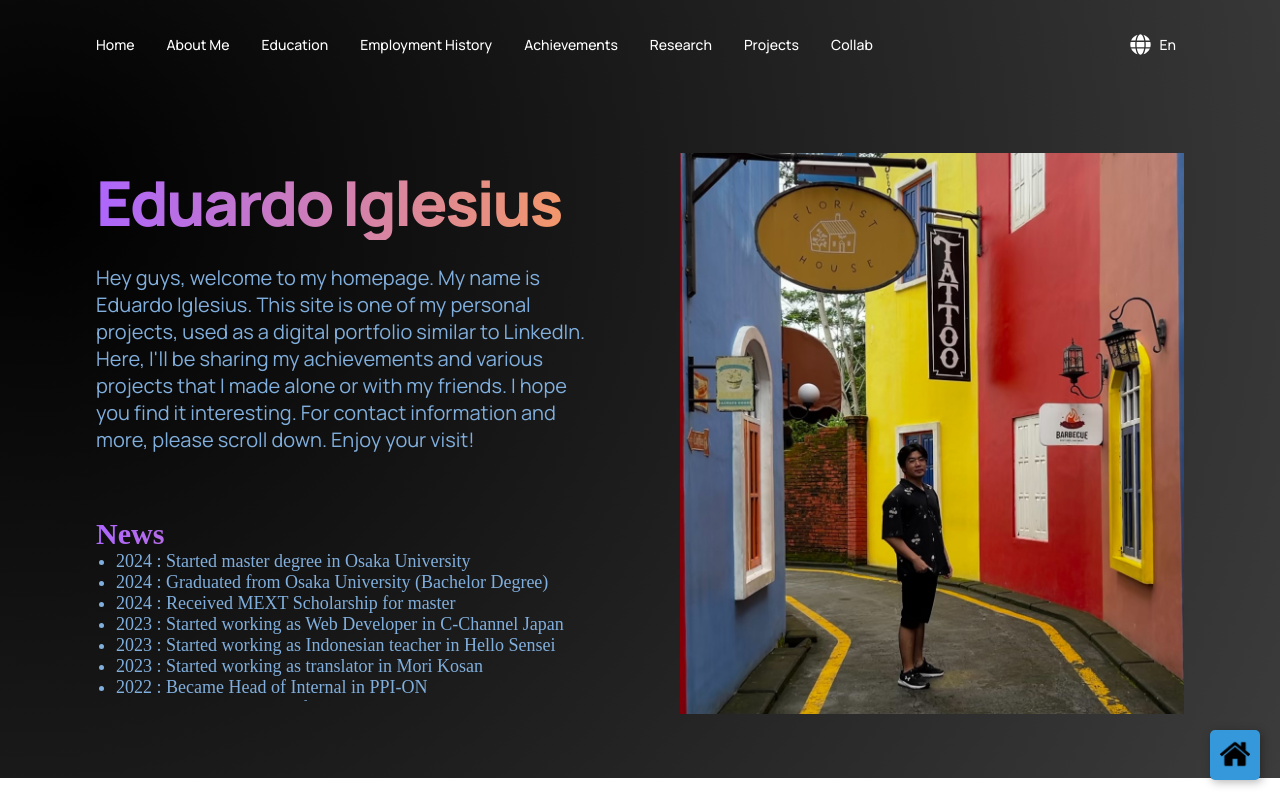
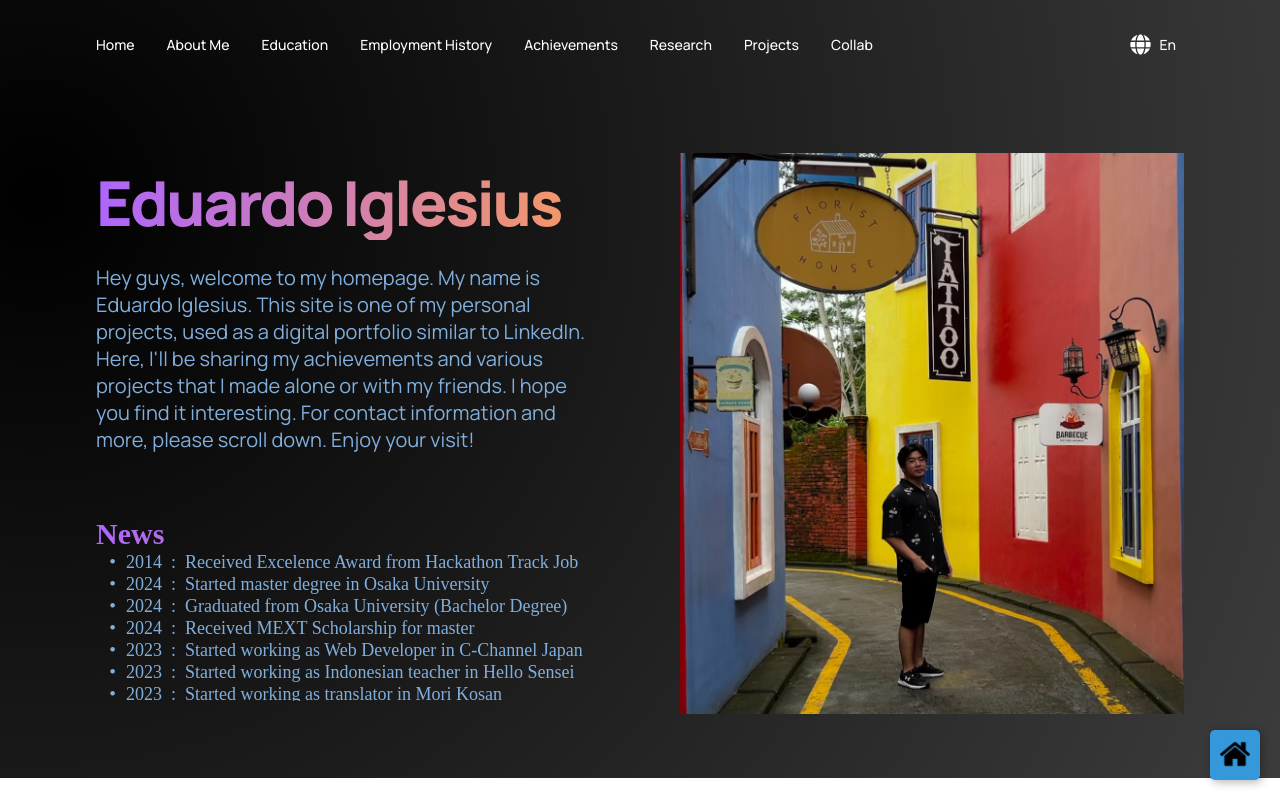
Before and after one commit to edidudedo/homepage, a React (Create React App) app: page / in a window 1280 px wide. Shown: the top 800 px of the page. Built offline with nearby package versions, Linux system fonts and the light colour scheme.

Commit message:
Add New Information

```diff
--- a/src/App.js
+++ b/src/App.js
@@ -10,7 +10,7 @@ function App() {
 
   return (
     <LanguageProvider>
-      <div clasName = "App">
+      <div className = "App">
         <TopButton />
         <div className = "gradient__bg">
           <Navbar />
--- a/src/Assets/Achievements/index.js
+++ b/src/Assets/Achievements/index.js
@@ -2,3 +2,4 @@ export { default as Penghargaan } from './penghargaan.jpg';
 export { default as Penghargaan2 } from './Penghargaan2.jpg';
 export { default as PenghargaanDll } from './PenghargaanDll.jpg';
 export { default as Monbukagakusho } from './Monbukagakusho.png';
+export { default as Hackathon } from './hakathon.png';
--- a/src/Assets/Collab/index.js
+++ b/src/Assets/Collab/index.js
@@ -1,2 +1,3 @@
 export { default as Maze } from './Maze.png';
 export { default as ImageCropper } from './ImageCropper.png';
+export { default as Hackathon } from './Hackathon.png';
--- a/src/Components/Language/en.js
+++ b/src/Components/Language/en.js
@@ -12,6 +12,7 @@ const en ={
     home : {
         desc : "Hey guys, welcome to my homepage. My name is Eduardo Iglesius. This site is one of my personal projects, used as a digital portfolio similar to LinkedIn. Here, I'll be sharing my achievements and various projects that  I made alone or with my friends. I hope you find it interesting. For contact information and more, please scroll down. Enjoy your visit!",
         news : {
+            hackathon : "Received Excelence Award from Hackathon Track Job",
             masterHandai : "Started master degree in Osaka University",
             graduateHandai : " Graduated from Osaka University (Bachelor Degree)",
             mextMaster : "Received MEXT Scholarship for master",
@@ -22,6 +23,7 @@ const en ={
             memberInternal : "Became member of Internal in PPI-ON",
             bachelorHandai : "Started bachelor degree in Osaka University",
             jlc : "Started japanese school in Japanese Language Center for International Students",
+            mextBachelor : "Received MEXT Scholarship for bachelor",
         },
     },
     aboutMe : {
@@ -92,6 +94,7 @@ const en ={
             year : "Year",
             desc : "Desc",
         },
+        hackathon_desc : "An award issued by Track Job, given to the outstanding team for the overall idea, implementation, and presentation that were conducted within 2 weeks.",
         gakubusho_desc : "An award issued by Osaka University, given to one outstanding student from the course who is currently enrolled in Osaka University",
         mextMaster_desc : "A scholarship funded by the Japanese Ministry of Education, Culture, Sports, Science and Technology (MEXT), supports foreign students studying in Japan. It covers tuition, provides a monthly stipend, and include travel expenses to and from Japan.",
         tpbsho_desc : "An award issued by Osaka univeristy, Honored to students who excel in liberal arts education, focusing on one of the university's educational goals. It evaluates overall achievements including credits earned and academic performance. Annually, around 50 students out of 3000s students from across all faculties are selected, based on their accomplishments by the end of their second year, including those in the International College's English courses by their third year.",
@@ -126,7 +129,8 @@ const en ={
         image_name : "Automatic Image Cropper",
         image_desc : "A computer vision with 1 image input and then the program will immediately crop the main quadilateral object in the image and print it as a new image. Credit to 西田 直生, 忠谷 晃佑、北村 祐稀.",
         vr_name : "脱出迷路",
-        vr_desc : "A 1v1 VR game between two players. One player plays the role of the Game Master, controlling the maze and its dynamics through a computer interface. The opposing player, immersed in a virtual reality environment, takes on the role of a player. The objective of the player is to escape the labyrinth by collecting keys and various items within the time limit, all while avoiding the traps set by the Game Master and evading monsters that lurk within. Credit to 西 滉平, 年藤 悠歩, 佐⼭ 幸翼, 玉置 文人."
+        vr_desc : "A 1v1 VR game between two players. One player plays the role of the Game Master, controlling the maze and its dynamics through a computer interface. The opposing player, immersed in a virtual reality environment, takes on the role of a player. The objective of the player is to escape the labyrinth by collecting keys and various items within the time limit, all while avoiding the traps set by the Game Master and evading monsters that lurk within. Credit to 西 滉平, 年藤 悠歩, 佐⼭ 幸翼, 玉置 文人.",
+        hackathon : "A mobile app where user can use their phone cameras to scan the bill when they go to a trip and split it among the others. Credit to : 西 滉平, 吉崎 響, 和坂 優佑, 丸山 結, Buamanee Thanpimon."
     },
     footer : {
         contact : "Contact",
--- a/src/Containers/Achievements/Achievements.css
+++ b/src/Containers/Achievements/Achievements.css
@@ -101,36 +101,7 @@
   margin-left :10px;
 }
 
-.modal-overlay {
-  position: fixed;
-  top: 0;
-  left: 0;
-  width: 100%;
-  height: 100%;
-  background-color: rgba(0, 0, 0, 0.5);
-  display: flex;
-  justify-content: center;
-  align-items: center;
-  z-index: 1000;
-  cursor: pointer;
-}
 
-.modal-content {
-  cursor: pointer;
-  display: flex;
-  justify-content: center;
-  align-items: center;
-}
-
-img {
-  transition: transform 0.2s ease-in-out;
-  max-width: 100%;
-  max-height: 100vh;
-}
-
-.modal-open {
-  overflow: hidden; /* Prevents scrolling */
-}
 
 
 @media screen and (max-width : 1200px){
--- a/src/Containers/Achievements/Achievements.jsx
+++ b/src/Containers/Achievements/Achievements.jsx
@@ -1,6 +1,6 @@
 import React from 'react'
 import './Achievements.css'
-import { Penghargaan, Penghargaan2, PenghargaanDll, Monbukagakusho } from '../../Assets/Achievements'
+import { Penghargaan, Penghargaan2, PenghargaanDll, Monbukagakusho, Hackathon } from '../../Assets/Achievements'
 import { useContext, useEffect, useState } from 'react';
 import { LanguageContext } from '../../Components/Language/languageContext';
 
@@ -39,6 +39,7 @@ const Achievements = () => {
         setSelectedImage(null);
     };
     const AchievementList = [
+        {imgSrc : Hackathon, imgLink : "https://job.tracks.run/challenges/hackathon-20240413",  name : "ハッカソン優秀賞", year : "2024", desc  : translations.achievements.hackathon_desc},
         {imgSrc : Penghargaan2, imgLink : "",  name : "大阪大学基礎工学部賞", year : "2024", desc  : translations.achievements.gakubusho_desc},
         {imgSrc : Monbukagakusho, imgLink : "https://www.id.emb-japan.go.jp/sch_rs2025.html",  name : "MEXT Scholarship (Master)", year : "2024", desc  : translations.achievements.mextMaster_desc},
         {imgSrc : Penghargaan, imgLink : "https://www.celas.osaka-u.ac.jp/top-50-of-osaka-univ/", name : "大阪大学全学教育優秀賞", year : "2021", desc  : translations.achievements.tpbsho_desc},
--- a/src/Containers/Collab/Collab.jsx
+++ b/src/Containers/Collab/Collab.jsx
@@ -1,6 +1,6 @@
 import React from 'react'
 import './Collab.css'
-import { Maze, ImageCropper } from '../../Assets/Collab'
+import { Maze, ImageCropper, Hackathon } from '../../Assets/Collab'
 import { useContext } from 'react';
 import { LanguageContext } from '../../Components/Language/languageContext';
 
@@ -13,6 +13,7 @@ const Collabs = () => {
         }
       };
     const CollabList = [
+        {imgSrc : Hackathon, imgLink : "https://github.com/hiiragi589/hackathon2024April",  name : "SmartSplitter", year : "2024", desc  : translations.collab.hackathon},
         {imgSrc : ImageCropper, imgLink : "",  name : "Automatic Image Cropper", year : "2023", desc  : translations.collab.image_desc},
         {imgSrc : Maze, imgLink : "https://github.com/hiiragi589/vr_work_2022?tab=readme-ov-file",  name : "脱出迷路", year : "2022", desc  : translations.collab.vr_desc},
 
--- a/src/Containers/Home/Home.css
+++ b/src/Containers/Home/Home.css
@@ -45,8 +45,13 @@
 .Home-news ul {
     max-height: 150px;
     overflow-y: auto;
-    list-style-type: disc;
+    list-style-type: none;
     padding-left: 20px;
+}
+.news-list-item::marker {
+    content: '•'; /* Use a custom bullet character */
+    color: var(--color-text); /* Change the color of the bullet */
+    font-size: 1.2em; /* Adjust the size of the bullet */
 }
 
 .Home-news ul::-webkit-scrollbar {
@@ -64,9 +69,29 @@
     border: 3px solid #007bff;
 }
 
-.Home-news li{
+/* .news-list-item {
+
+} */
+
+.news-item-content {
+    display: flex;
+    flex-direction: row;
     color : var(--color-text);
     font-size : 18px;
+}
+
+.news-item-year,
+.news-item-separator,
+.news-item-name {
+    margin: 0; /* Adjust margins as needed */
+}
+
+.news-item-year{
+    padding-left: 10px;
+}
+
+.news-item-separator {
+    margin: 0 0.5em; /* Add spacing between year, separator, and name */
 }
 
 .header-image {
--- a/src/Containers/Home/Home.jsx
+++ b/src/Containers/Home/Home.jsx
@@ -8,6 +8,7 @@ const NewsItems = () => {
     const { translations } = useContext(LanguageContext)
 
     const items = [
+        { year: 2014, name: translations.home.news.hackathon },
         { year: 2024, name: translations.home.news.masterHandai },
         { year: 2024, name: translations.home.news.graduateHandai },
         { year: 2024, name: translations.home.news.mextMaster },
@@ -18,13 +19,20 @@ const NewsItems = () => {
         { year: 2021, name: translations.home.news.memberInternal },
         { year: 2020, name: translations.home.news.bachelorHandai },
         { year: 2019, name: translations.home.news.jlc },
+        { year: 2019, name: translations.home.news.mextBachelor },
       ];
     return (
         <div className = "Home-news">
             <h2 className = "gradient__text">News</h2>
             <ul>
                 {items.map(item => (
-                    <li key  = "NewsItem">{item.year} : {item.name}</li>
+                    <li key="NewsItem" className="news-list-item">
+                        <div className="news-item-content">
+                            <div className="news-item-year">{item.year}</div>
+                            <div className="news-item-separator">:</div>
+                            <div className="news-item-name">{item.name}</div>
+                        </div>
+                    </li>
                 ))}
             </ul>
         </div>
--- a/src/Containers/Research/Research.jsx
+++ b/src/Containers/Research/Research.jsx
@@ -26,7 +26,7 @@ const Research = () => {
                                     title="Research Video"
                                     frameborder="0"
                                     allow="accelerometer; autoplay; clipboard-write; encrypted-media; gyroscope; picture-in-picture"
-                                    allowfullscreen>
+                                    allowFullScreen>
                                 </iframe>
                             </div>
                             <div class="research-description">
```
Also changed, not shown: src/Components/Language/id.js (+6 -2 lines), src/Components/Language/ja.js (+6 -2 lines), src/Assets/Achievements/hakathon.png (added), src/Assets/Collab/Hackathon.png (added).
